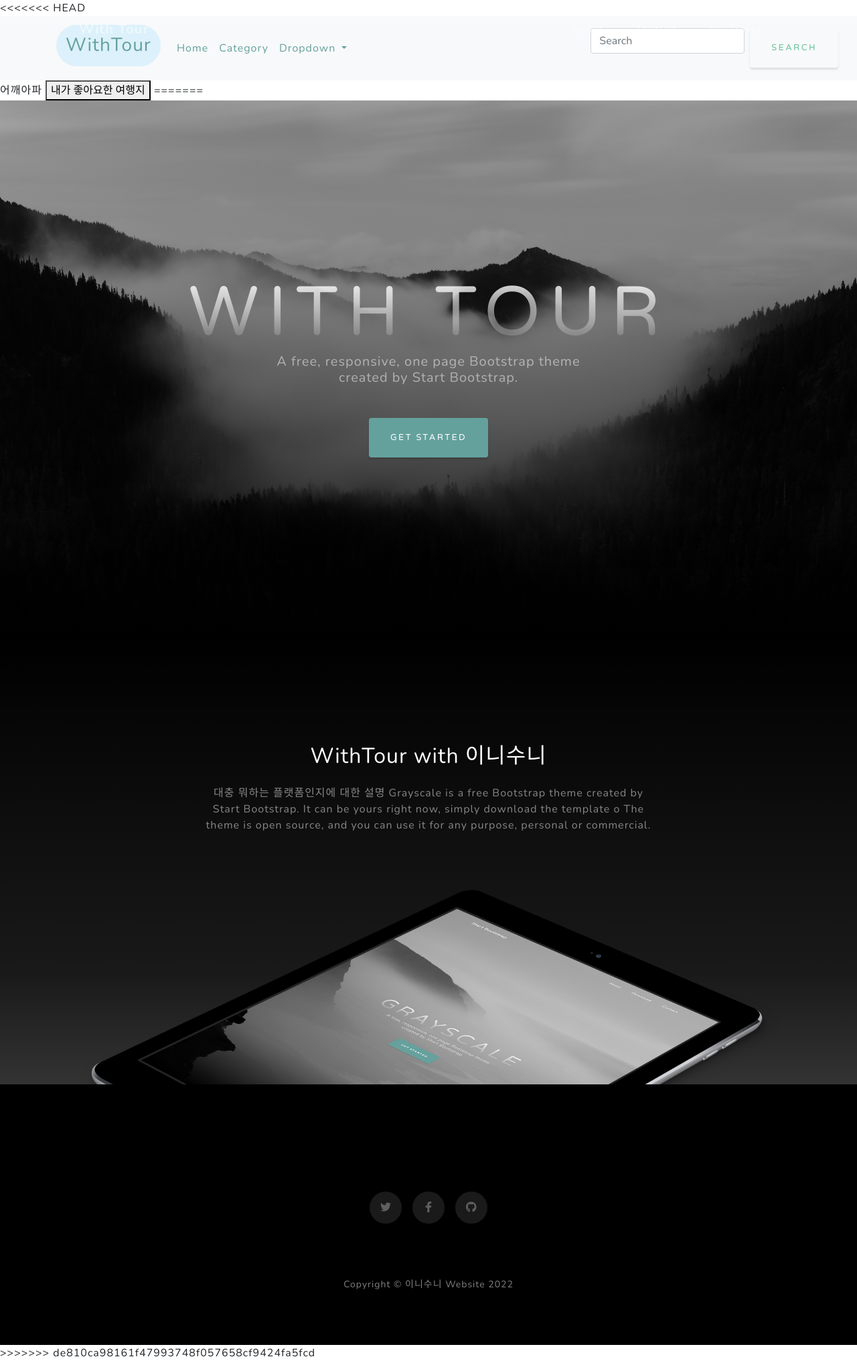
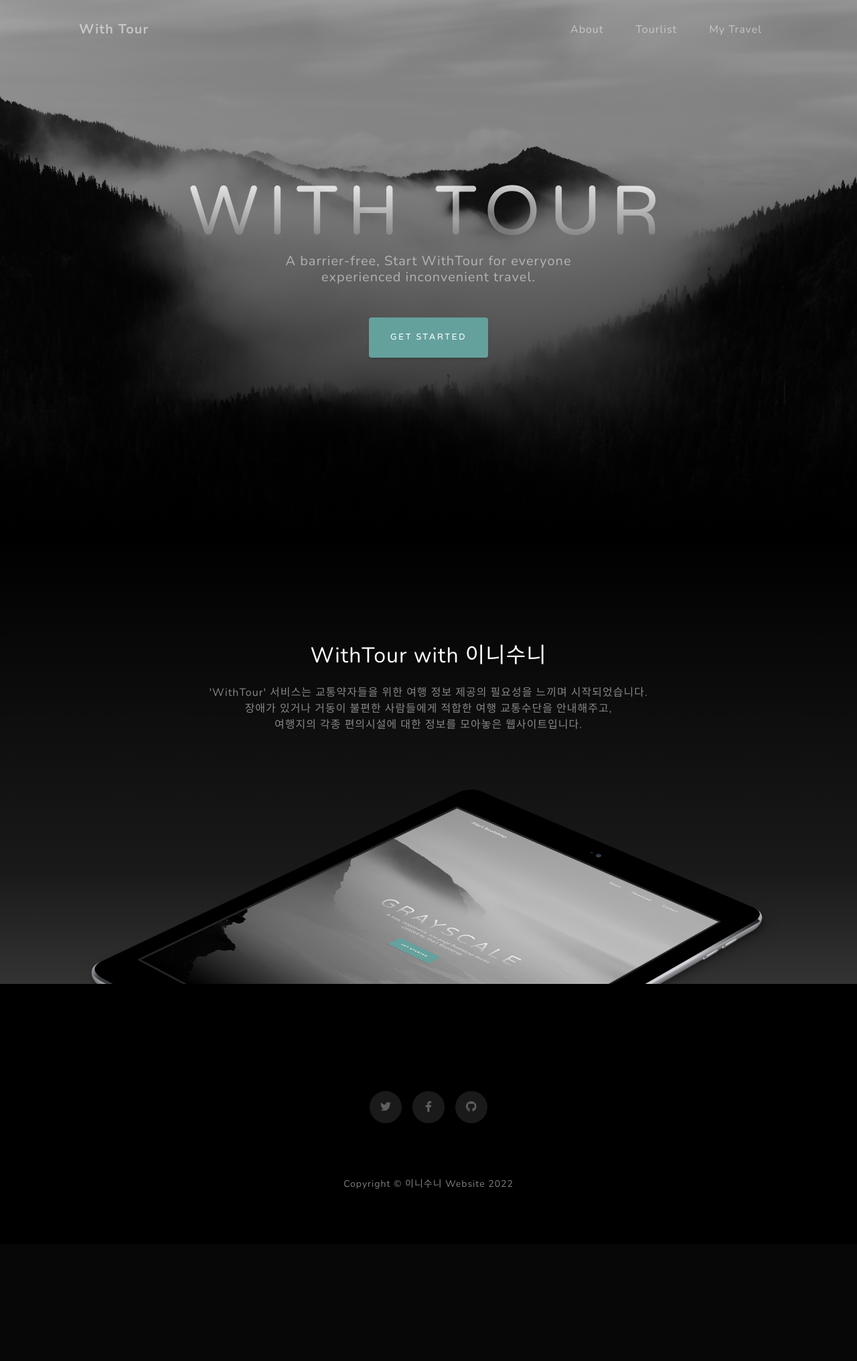
Before and after one commit to Youngini/knu_cse_2022-hackathon, a Django app: page / in a window 1280 px wide. Shown: the whole page at 67% size. After the commit the page ends 1775 px from the top, so only its background shows below. Run offline with Django 4.2, Linux system fonts and the light colour scheme; some libraries are stand-ins or nearby versions.

Commit message:
프론트엔드 충돌 해결

```diff
--- a/main/templates/main/main.html
+++ b/main/templates/main/main.html
@@ -1,66 +1,4 @@
 <!DOCTYPE html>
-<<<<<<< HEAD
-<head>
-   <link rel="stylesheet" href="/static/main/bootstrap/bootstrap.css"> <!--부트스트랩 불러옴-->
-    <style>
-      h3{
-        margin-left: 2em;
-        margin-top: 2em;
-        margin-bottom: 2em;
-        border-radius: 5em;
-        padding: 0.5em;
-        display: inline-block;
-        background: #dcf1fb
-    }
-    </style>
-
-  </head>
-<body>
-
-  <nav class="navbar navbar-expand-lg bg-light">
-    <div class="container-fluid">
-      <a class="navbar-brand" href="#"><h3>WithTour</h3></a>
-      <button class="navbar-toggler" type="button" data-bs-toggle="collapse" data-bs-target="#navbarSupportedContent" aria-controls="navbarSupportedContent" aria-expanded="false" aria-label="Toggle navigation">
-        <span class="navbar-toggler-icon"></span>
-      </button>
-      <div class="collapse navbar-collapse" id="navbarSupportedContent">
-        <ul class="navbar-nav me-auto mb-2 mb-lg-0">
-          <li class="nav-item">
-            <a class="nav-link active" aria-current="page" href="http://127.0.0.1:8000">Home</a>
-          </li>
-          <li class="nav-item">
-            <a class="nav-link" href="http://127.0.0.1:8000/tourSpot">Category</a>
-          </li>
-          <li class="nav-item dropdown">
-            <a class="nav-link dropdown-toggle" href="#" role="button" data-bs-toggle="dropdown" aria-expanded="false">
-              Dropdown
-            </a>
-            <ul class="dropdown-menu">
-              <li><a class="dropdown-item" href="#">Action</a></li>
-              <li><a class="dropdown-item" href="#">Another action</a></li>
-              <li><hr class="dropdown-divider"></li>
-              <li><a class="dropdown-item" href="#">Something else here</a></li>
-            </ul>
-          </li>
-        </ul>
-        <form class="d-flex" role="search">
-          <input class="form-control me-2" type="search" placeholder="Search" aria-label="Search">
-          <button class="btn btn-outline-success" type="submit">Search</button>
-        </form>
-      </div>
-    </div>
-  </nav>
-
-    어깨아파
-
-    <button onclick="location.href='tourSpot/my/'">내가 좋아요한 여행지</button >
-
-    <script src="https://ajax.googleapis.com/ajax/libs/jquery/3.3.1/jquery.min.js"></script>
-    <script type="text/javascript" src="/static/main/bootstrap/bootstrap.js"></script>
-    <script src= "static/main/JS/like.js"></script>
-</body>
-</html>
-=======
 <html lang="en">
     <head>
         <meta charset="utf-8" />
@@ -101,7 +39,7 @@
                 <div class="d-flex justify-content-center">
                     <div class="text-center">
                         <h1 class="mx-auto my-0 text-uppercase">With Tour</h1>
-                        <h2 class="text-white-50 mx-auto mt-2 mb-5">A free, responsive, one page Bootstrap theme created by Start Bootstrap.</h2>
+                        <h2 class="text-white-50 mx-auto mt-2 mb-5">A barrier-free, Start WithTour for everyone experienced inconvenient travel.</h2>
                         <a class="btn btn-primary" href="http://127.0.0.1:8000/tourSpot">Get Started</a>
                     </div>
                 </div>
@@ -115,9 +53,9 @@
                     <div class="col-lg-8">
                         <h2 class="text-white mb-4">WithTour with 이니수니</h2>
                         <p class="text-white-50">
-                            대충 뭐하는 플랫폼인지에 대한 설명
-                            Grayscale is a free Bootstrap theme created by Start Bootstrap. It can be yours right now, simply download the template o
-                            The theme is open source, and you can use it for any purpose, personal or commercial.
+                          'WithTour' 서비스는 교통약자들을 위한 여행 정보 제공의 필요성을 느끼며 시작되었습니다.
+                          <br>장애가 있거나 거동이 불편한 사람들에게 적합한 여행 교통수단을 안내해주고,
+                          <br>여행지의 각종 편의시설에 대한 정보를 모아놓은 웹사이트입니다.
                         </p>
                     </div>
                 </div>
@@ -149,4 +87,3 @@
         <script src="https://cdn.startbootstrap.com/sb-forms-latest.js"></script>
     </body>
 </html>
->>>>>>> de810ca98161f47993748f057658cf9424fa5fcd
```
